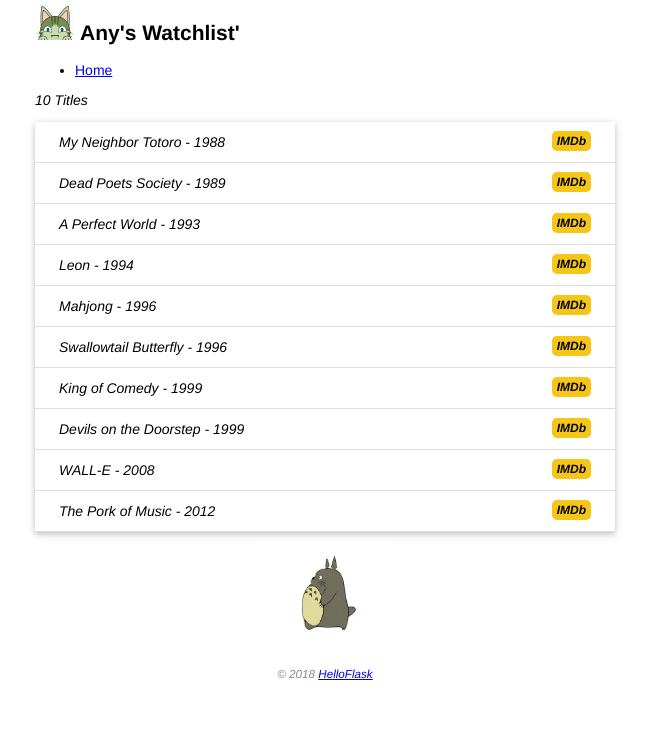
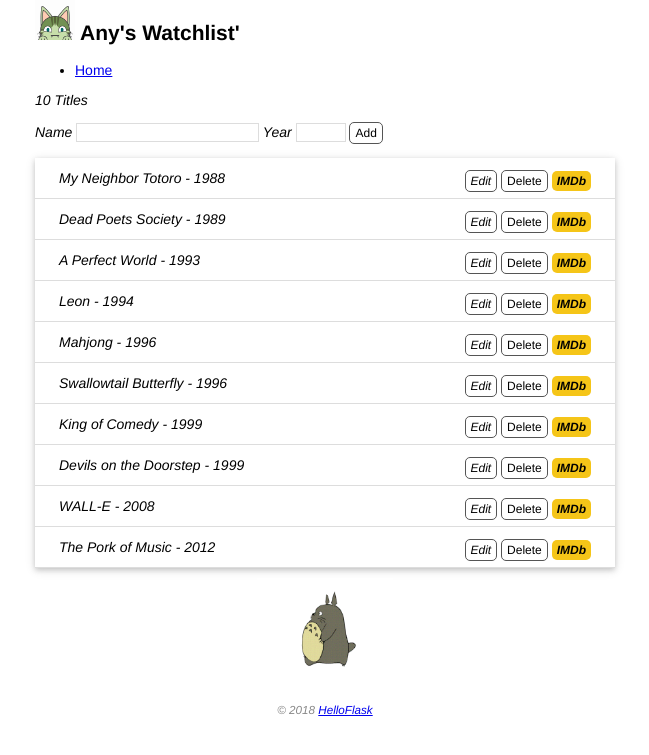
Before and after one commit to Any012/watchlist, a Flask app: page / in a window 1280 px wide. Shown: the top 755 px of the page, without its empty margins (315-964 px from the left). Run offline with Flask 3, Linux system fonts and the light colour scheme.

Commit message:
Create, edit and delete tiem by form

```diff
--- a/app.py
+++ b/app.py
@@ -1,7 +1,7 @@
 import os
 import sys
 import click
-from flask import Flask, url_for, render_template
+from flask import Flask, url_for, render_template, request, redirect, flash
 from flask_sqlalchemy import SQLAlchemy
 from markupsafe import escape
 
@@ -23,6 +23,7 @@ app = Flask(__name__)
 
 app.config['SQLALCHEMY_DATABASE_URI'] = 'sqlite:////' + os.path.join(app.root_path, 'data.db')
 app.config['SQLALCHEMY_TRACK_MODIFICATIONS'] = False
+app.config['SECRET_KEY'] = 'dev'
 
 db = SQLAlchemy(app)
 
@@ -31,8 +32,25 @@ db = SQLAlchemy(app)
     #  return 'Welcom to My Watchlist!'
     #  return '<h1>Hello Totoro!</h1><img src="http://helloflask.com/totoro.gif">'
 
-@app.route('/')
+#  @app.route('/')
+#  def index():
+    #  movies = Movie.query.all()
+    #  return render_template('index.html', movies = movies);
+
+@app.route('/', methods=['GET', 'POST'])
 def index():
+    if request.method == 'POST':
+        title = request.form.get('title')
+        year = request.form.get('year')
+        if not title or not year or len(year) > 4 or len(title) > 6:
+            flash('Invalid input.')
+            return redirect(url_for('index'))
+        movie = Movie(title=title, year=year)
+        db.session.add(movie)
+        db.session.commit()
+        flash('Item created.')
+        return redirect(url_for('index'))
+
     movies = Movie.query.all()
     return render_template('index.html', movies = movies);
 
@@ -102,3 +120,31 @@ def page_not_found(e):
 def inject_user():
     user = User.query.first()
     return dict(user=user)
+
+@app.route('/movie/edit/<int:movie_id>', methods=['GET', 'POST'])
+def edit(movie_id):
+    movie = Movie.query.get_or_404(movie_id)
+
+    if request.method == 'POST':
+        title = request.form['title']
+        year = request.form['year']
+
+        if not title or not year or len(year) != 4 or len(title) > 60:
+            flash('Invalid input.')
+            return redirect(url_for('edit', movie_id=movie_id))
+
+        movie.title = title
+        movie.year = year
+        db.session.commit()
+        flash('Item updated.')
+        return redirect(url_for('index'))
+
+    return render_template('edit.html', movie=movie)
+
+@app.route('/movie/delete/<int:movie_id>', methods=['POST'])
+def delete(movie_id):
+    movie = Movie.query.get_or_404(movie_id)
+    db.session.delete(movie)
+    db.session.commit()
+    flash('Item delete.')
+    return redirect(url_for('index'))
--- a/static/style.css
+++ b/static/style.css
@@ -55,3 +55,48 @@ footer {
     border-radius: 5px;
     padding: 3px 5px;
 }
+
+input[type=submit] {
+    font-family: inherit;
+}
+
+input[type=text] {
+    border: 1px solid #ddd;
+}
+
+input[name=year] {
+    width: 50px;
+}
+
+.btn {
+    font-size: 12px;
+    padding: 3px 5px;
+    text-decoration: none;
+    cursor: pointer;
+    background-color: white;
+    color: black;
+    border: 1px solid #555555;
+    border-radius: 5px;
+}
+
+.btn:hover {
+    text-decoration: none;
+    background-color: black;
+    color: white;
+    border: 1px solid black;
+}
+
+.alert {
+    position: relative;
+    padding: 7px;
+    margin: 7px 0;
+    border: 1px solid transparent;
+    color: #004085;
+    background-color: #cce5ff;
+    border-color: #b8ddaff;
+    border-radius: 5px;
+}
+
+.inline-form {
+    display: inline;
+}
--- a/templates/base.html
+++ b/templates/base.html
@@ -10,6 +10,9 @@
         {% endblock %}
     </head>
     <body>
+        {% for message in get_flashed_messages() %}
+            <div class="alert">{{ message }}</div>
+        {% endfor %}
         <h2>
             <img alt="Avatar" class="avatar" src="{{ url_for('static', filename='images/avatar.png') }}">
             {{ user.name }}'s Watchlist'
--- a/templates/index.html
+++ b/templates/index.html
@@ -2,10 +2,19 @@
 
 {% block content %}
 <p> {{ movies|length }} Titles</p>
+<form method="post">
+    Name <input type="text" name="title" autocomplete="off" required>
+    Year <input type="text" name="year" autocomplete="off" required>
+    <input class="btn" type="submit" name="submit" value="Add">
+</form>
 <ul class="movie-list">
     {% for movie in movies %}
     <li>{{ movie.title }} - {{ movie.year }}
         <span class="float-right">
+            <a class="btn" href="{{ url_for('edit', movie_id=movie.id) }}">Edit</a>
+            <form class="inline-form" method="post" action="{{ url_for('delete', movie_id=movie.id) }}">
+                <input class="btn" type="submit" name="delete" value="Delete" onclick="return confirm('Are you sure?')">
+            </form>
             <a class="imdb" href="https://www.imdb.com/find?q={{ movie.title }}" target="_blank" title="Find this movie on IMDb">IMDb</a>
         </span>
     </li>
```
Also changed, not shown: templates/edit.html (added, +10 -0 lines).
